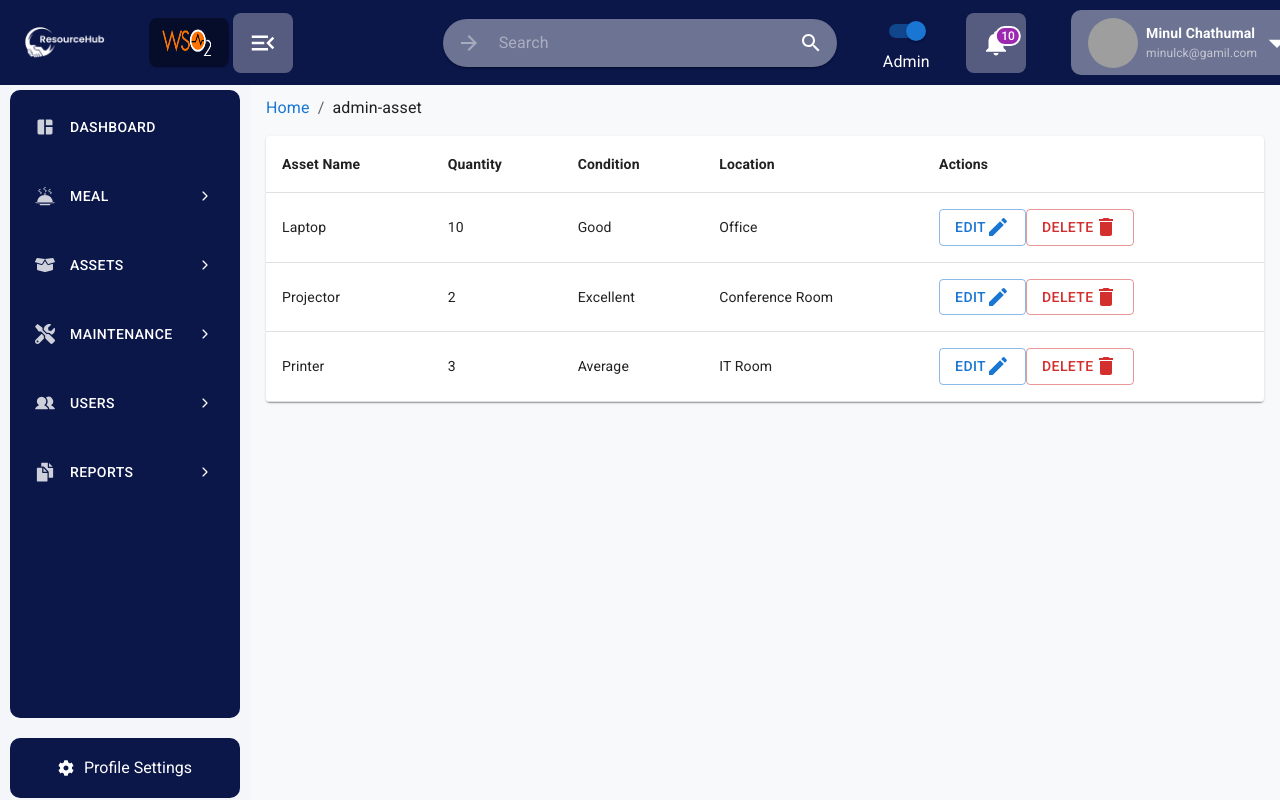
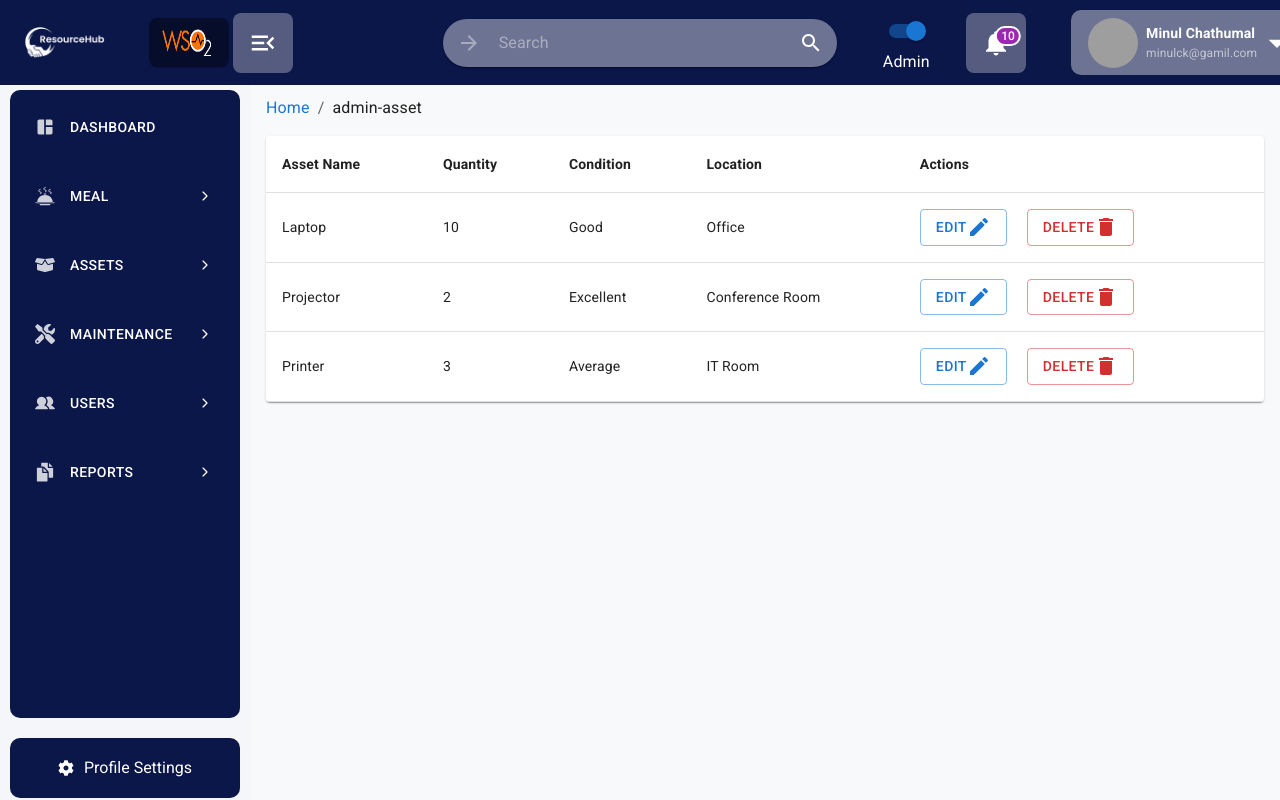
Before and after one commit to th33k/Resource_Hub, a React (Vite) app: page /admin-asset in a window 1280 px wide. Built offline with nearby package versions, Linux system fonts and the light colour scheme; sample sign-in values are in the browser's storage; grey boxes are pictures that could not be loaded.

Commit message:
refactor: improve button spacing in AssetTable component

```diff
--- a/src/components/Asset/AssetTable.jsx
+++ b/src/components/Asset/AssetTable.jsx
@@ -48,11 +48,11 @@ function AssetTable() {
               <TableCell>{asset.location}</TableCell>
               <TableCell>
                 {/* Edit Button */}
-                <Button color="primary" variant="outlined" onClick={() => handleEdit(asset.id)}>
+                <Button sx={{mr:'10px',marginRight:'10px'}} color="primary" variant="outlined" onClick={() => handleEdit(asset.id)}>
                   Edit <Edit />
                 </Button>
                 {/* Delete Button */}
-                <Button color="error" variant="outlined" onClick={() => handleDelete(asset.id)}>
+                <Button color="error" sx={{marginLeft:'10px'}} variant="outlined" onClick={() => handleDelete(asset.id)}>
                  Delete <Delete />
                 </Button>
               </TableCell>
```
